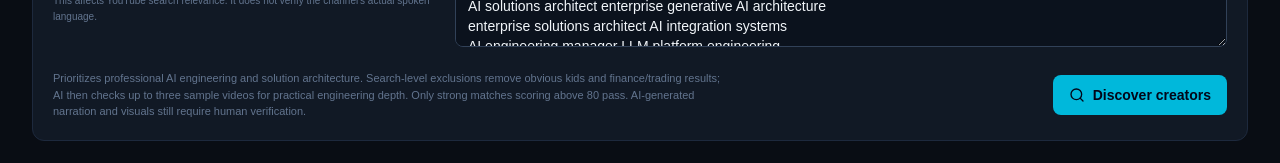
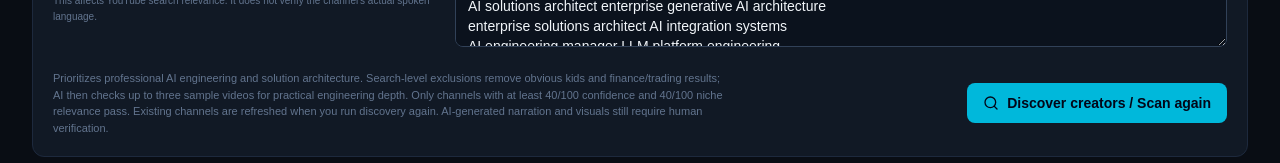
Before and after one commit to automationraks/yt-aiwithbhai, a Next.js app: page /competitors in a window 1280 px wide. Shown: the part 511-674 px from the top of the page. Built offline with nearby package versions, Linux system fonts and the light colour scheme; no server answers.

Commit message:
Allow repeat creator scans even when competitor slots are full

```diff
--- a/src/app/competitors/page.tsx
+++ b/src/app/competitors/page.tsx
@@ -212,7 +212,7 @@ export default function CompetitorExplorerPage() {
         <div><label className="mb-2 block text-xs text-slate-400">Search relevance language</label><select value={language} onChange={(event)=>setLanguage(event.target.value as "hi"|"en")} className="w-full rounded-lg border border-slate-700 bg-[#0b121d] px-3 py-2.5 text-sm outline-none focus:border-cyan-500"><option value="hi">Hindi</option><option value="en">English</option></select><p className="mt-2 text-[10px] leading-4 text-slate-500">This affects YouTube search relevance. It does not verify the channel&apos;s actual spoken language.</p></div>
         <div><label className="mb-2 block text-xs text-slate-400">Keywords (one per line or comma-separated)</label><textarea value={keywords} onChange={(event)=>setKeywords(event.target.value)} rows={4} className="w-full resize-y rounded-lg border border-slate-700 bg-[#0b121d] px-3 py-2.5 text-sm outline-none focus:border-cyan-500" placeholder={"AI system design\nRAG architecture and LLM engineering"}/></div>
       </div>
-      <div className="mt-4 flex flex-wrap items-center justify-between gap-3"><p className="max-w-2xl text-[11px] text-slate-500">Prioritizes professional AI engineering and solution architecture. Search-level exclusions remove obvious kids and finance/trading results; AI then checks up to three sample videos for practical engineering depth. Only strong matches scoring above 80 pass. AI-generated narration and visuals still require human verification.</p><button onClick={() => void discover()} disabled={discovering || activeCount>=100} className="inline-flex items-center gap-2 rounded-lg bg-cyan-500 px-4 py-2.5 text-sm font-semibold text-slate-950 hover:bg-cyan-400 disabled:cursor-not-allowed disabled:opacity-50">{discovering?<Loader2 size={16} className="animate-spin"/>:<Search size={16}/>} {discovering?"Discovering...":"Discover creators"}</button></div>
+      <div className="mt-4 flex flex-wrap items-center justify-between gap-3"><p className="max-w-2xl text-[11px] text-slate-500">Prioritizes professional AI engineering and solution architecture. Search-level exclusions remove obvious kids and finance/trading results; AI then checks up to three sample videos for practical engineering depth. Only channels with at least 40/100 confidence and 40/100 niche relevance pass. Existing channels are refreshed when you run discovery again. AI-generated narration and visuals still require human verification.</p><button onClick={() => void discover()} disabled={discovering} className="inline-flex items-center gap-2 rounded-lg bg-cyan-500 px-4 py-2.5 text-sm font-semibold text-slate-950 hover:bg-cyan-400 disabled:cursor-not-allowed disabled:opacity-50">{discovering?<Loader2 size={16} className="animate-spin"/>:<Search size={16}/>} {discovering?"Scanning YouTube...":"Discover creators / Scan again"}</button></div>
     </section>
 
     {error && <div className="mb-4 flex items-start gap-2 rounded-lg border border-red-500/30 bg-red-500/10 p-3 text-sm text-red-300"><AlertCircle size={16} className="mt-0.5 shrink-0"/><span>{error}</span></div>}
```
